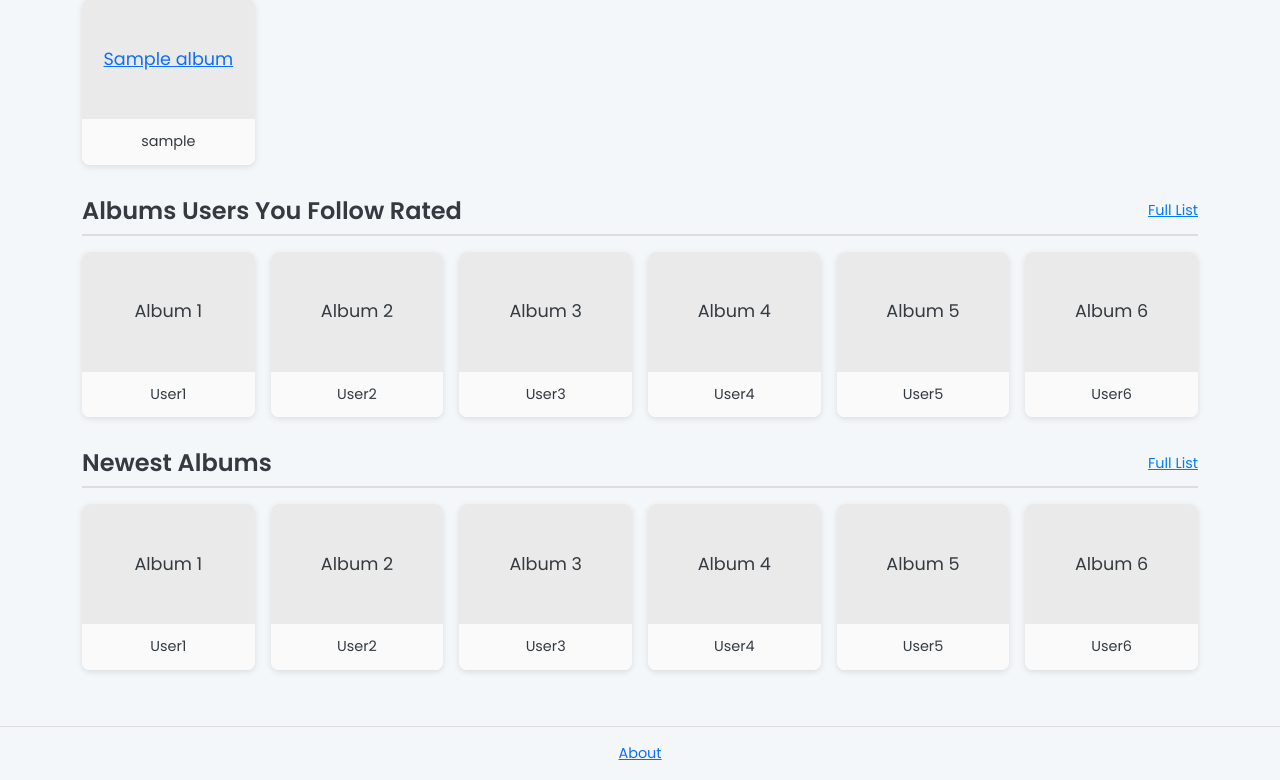
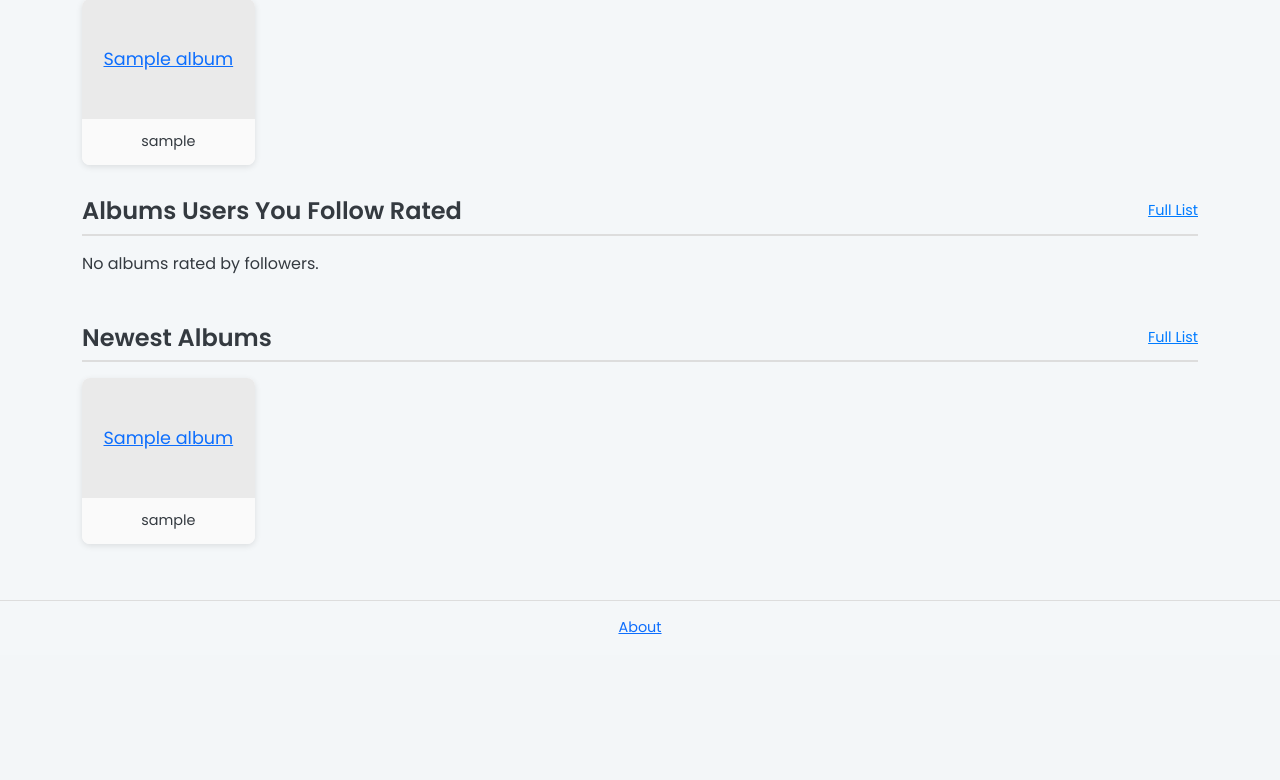
Before and after one commit to MalachyMcGinnity/WAD2GroupProject, a Django app: page /album-rater/ in a window 1280 px wide. Shown: the part 212-992 px from the top of the page. After the commit the page ends 846 px from the top, so only its background shows below. Run offline with Django 5.2, Linux system fonts and the light colour scheme; a user stored in the database is signed in; tables that the repository leaves empty hold one stand-in row (values such as "Sample post").

Commit message:
Updated index page

```diff
--- a/album_rater/views.py
+++ b/album_rater/views.py
@@ -10,6 +10,21 @@ from django.contrib.auth import authenticate, login, logout
 from django.contrib.auth.decorators import login_required
 from datetime import datetime
 
+def get_followed_rated_albums(request):
+    try:
+        followed = UserProfile.objects.get(user = request.user).users_followed.all()
+        albums = set()
+        for follower in followed:
+            for album in follower.liked_album.all():
+                albums.add(album)
+                if len(albums) >= 5:
+                    break
+            if len(albums) >= 5:
+                break
+        return list(albums)
+    except:
+        return set()
+
 def index(request):
     album_list = Album.objects
     user_profile_list = UserProfile.objects
@@ -20,6 +35,8 @@ def index(request):
     context_dict['userprofiles'] = user_profile_list
     context_dict['comments'] = comment_list
     context_dict["popular_albums"] = album_list.order_by("-views")[:5]
+    context_dict["albums_rated_by_followed"] = get_followed_rated_albums(request)
+    context_dict["recent_albums"] = album_list.order_by("-upload_date")[:5]
 
     visitor_cookie_handler(request)
     visits = request.session.get('visits', 1)
--- a/templates/album_rater/index.html
+++ b/templates/album_rater/index.html
@@ -45,42 +45,22 @@
             <a href="#">Full List</a>
         </div>
         <div class="row g-3">
+            {% if albums_rated_by_followed %}
+            {% for album in albums_rated_by_followed %}
             <div class="col-6 col-sm-4 col-md-2">
                 <div class="album-card">
-                    <div class="album-cover">Album 1</div>
-                    <div class="album-info">User1</div>
+                    <div class="album-cover">
+                        <a href = "{% url 'album-rater:album' album.slug %}">{{ album.title }}</a>
+                    </div>
+                    <div class="album-info">
+                        {{ album.uploader.user.username }}
+                    </div>
                 </div>
             </div>
-            <div class="col-6 col-sm-4 col-md-2">
-                <div class="album-card">
-                    <div class="album-cover">Album 2</div>
-                    <div class="album-info">User2</div>
-                </div>
-            </div>
-            <div class="col-6 col-sm-4 col-md-2">
-                <div class="album-card">
-                    <div class="album-cover">Album 3</div>
-                    <div class="album-info">User3</div>
-                </div>
-            </div>
-            <div class="col-6 col-sm-4 col-md-2">
-                <div class="album-card">
-                    <div class="album-cover">Album 4</div>
-                    <div class="album-info">User4</div>
-                </div>
-            </div>
-            <div class="col-6 col-sm-4 col-md-2">
-                <div class="album-card">
-                    <div class="album-cover">Album 5</div>
-                    <div class="album-info">User5</div>
-                </div>
-            </div>
-            <div class="col-6 col-sm-4 col-md-2">
-                <div class="album-card">
-                    <div class="album-cover">Album 6</div>
-                    <div class="album-info">User6</div>
-                </div>
-            </div>
+            {% endfor %}
+            {% else %}
+            <p>No albums rated by followers.</p>
+            {% endif %}
         </div>
     </section>
     {% endif %}
@@ -92,42 +72,18 @@
             <a href="#">Full List</a>
         </div>
         <div class="row g-3">
+            {% for album in recent_albums %}
             <div class="col-6 col-sm-4 col-md-2">
                 <div class="album-card">
-                    <div class="album-cover">Album 1</div>
-                    <div class="album-info">User1</div>
+                    <div class="album-cover">
+                        <a href = "{% url 'album-rater:album' album.slug %}">{{ album.title }}</a>
+                    </div>
+                    <div class="album-info">
+                        {{ album.uploader.user.username }}
+                    </div>
                 </div>
             </div>
-            <div class="col-6 col-sm-4 col-md-2">
-                <div class="album-card">
-                    <div class="album-cover">Album 2</div>
-                    <div class="album-info">User2</div>
-                </div>
-            </div>
-            <div class="col-6 col-sm-4 col-md-2">
-                <div class="album-card">
-                    <div class="album-cover">Album 3</div>
-                    <div class="album-info">User3</div>
-                </div>
-            </div>
-            <div class="col-6 col-sm-4 col-md-2">
-                <div class="album-card">
-                    <div class="album-cover">Album 4</div>
-                    <div class="album-info">User4</div>
-                </div>
-            </div>
-            <div class="col-6 col-sm-4 col-md-2">
-                <div class="album-card">
-                    <div class="album-cover">Album 5</div>
-                    <div class="album-info">User5</div>
-                </div>
-            </div>
-            <div class="col-6 col-sm-4 col-md-2">
-                <div class="album-card">
-                    <div class="album-cover">Album 6</div>
-                    <div class="album-info">User6</div>
-                </div>
-            </div>
+            {% endfor %}
         </div>
     </section>
 </div>
```
